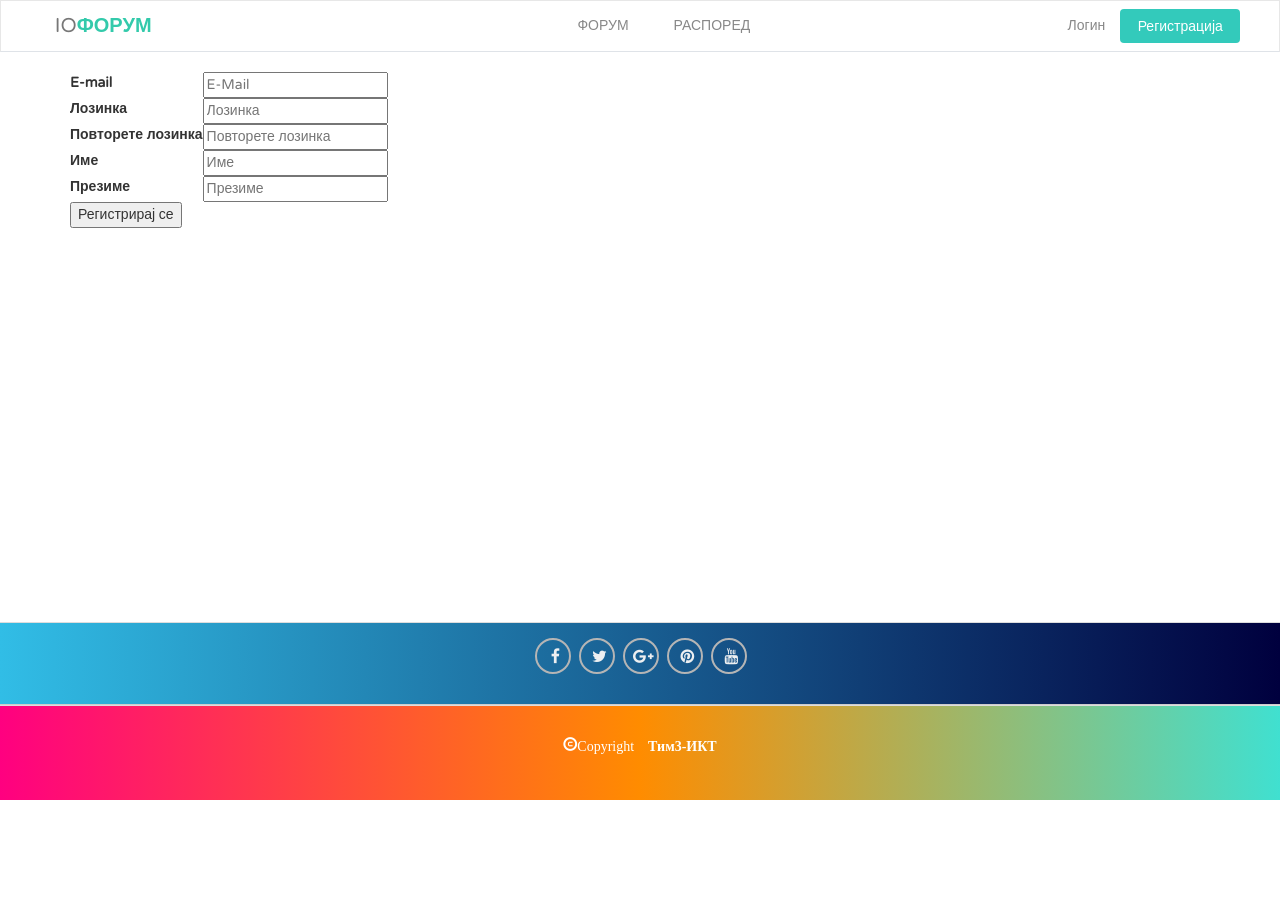
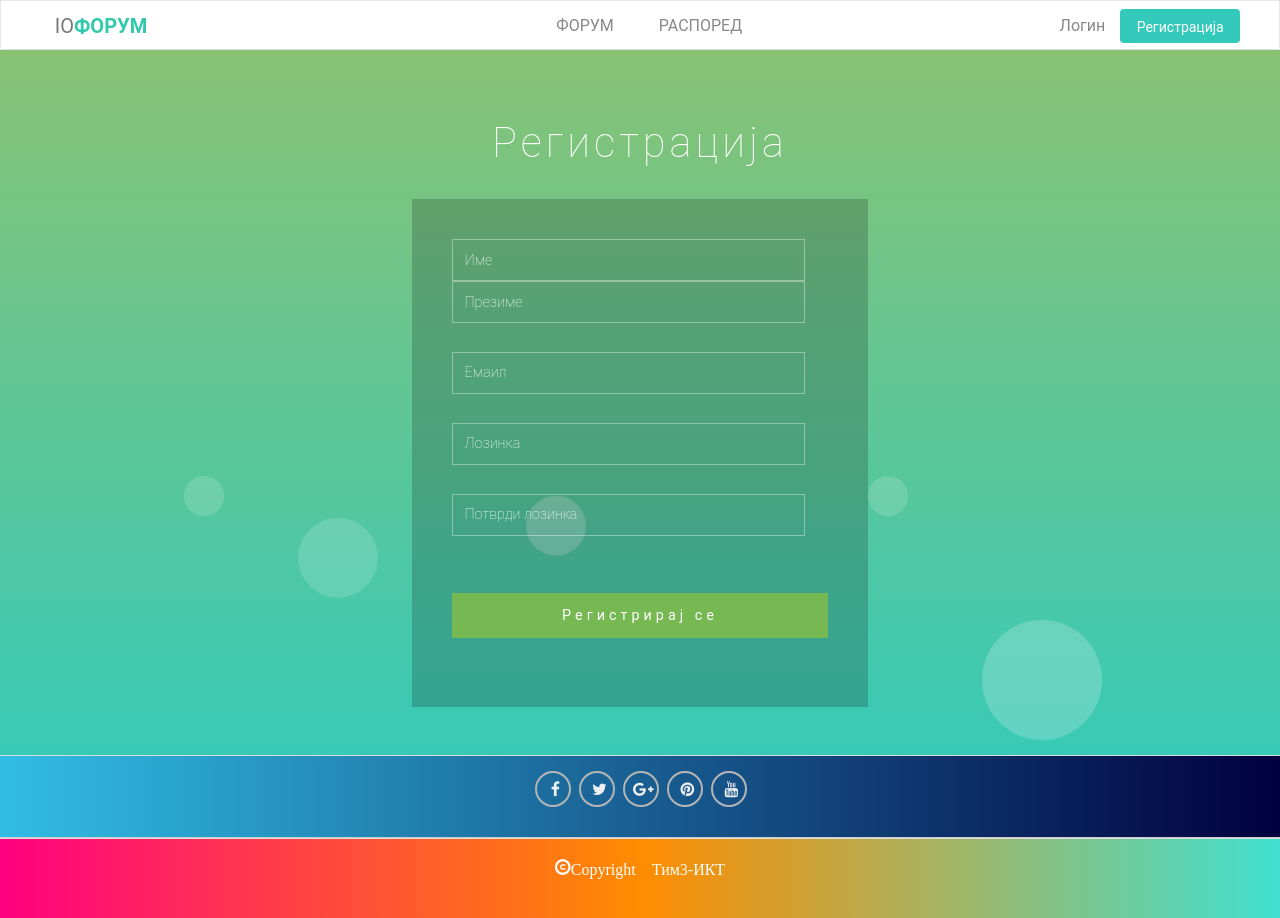
Before and after one commit to ikt-team-3/webapp, a Django app: page /register in a window 1280 px wide. Before the commit the page ends 800 px from the top, so only its background shows below. Run offline with Django 3.2, Linux system fonts and the light colour scheme; some libraries are stand-ins or nearby versions.

Commit message:
Add register and success templates

```diff
--- a/app/templates/app/register.html
+++ b/app/templates/app/register.html
@@ -4,57 +4,48 @@
 FINKIForum - Регистрација
 {% endblock %}
 
+{% block head %}
+{% load static %}
+<link rel="stylesheet" href="{% static "app/css/LoginRegistracija.css" %}">
+{% endblock %}
+
 {% block body %}
+<div class="main-w3layouts wrapper">
+    <h1>Регистрација</h1>
+    <div class="main-agileinfo">
+        <div class="agileits-top">
+            <form action="{% url 'register' %}" method="post">
+            	{% csrf_token %}
+                <input class="text" type="text" name="ime" placeholder="Име" required="">
+                <input class="text" type="text" name="prezime" placeholder="Презиме" required="">
+                <input class="text email" type="email" name="email" placeholder="Емаил" required="">
+                <input class="text" type="password" name="password" placeholder="Лозинка" required="">
+                <input class="text w3lpass" type="password" name="confirmpassword" placeholder="Потврди лозинка" required="">
+                <div class="wthree-text">
+                	<ul>
+					{% for error in errors %}
+					  <li>{{ error }}</li>
+					{% endfor %}
+					</ul>
+                    <div class="clear"> </div>
+                </div>
+                <input type="submit" value="Регистрирај се">
+            </form>
 
-{% for error in errors %}
-  <p>{{ error }}</p>
-{% endfor %}
-
-<form method="post" action="{% url 'register' %}">
-	{% csrf_token %}
-	<table>
-		<tr>
-		  <td>
-		  	<label for="email">E-mail</label>
-		  </td>
-		  <td>
-		  	<input id="email" name="email" type="email" placeholder="E-Mail">
-		  </td>
-		</tr>
-		<tr>
-		  <td>
-		  	<label for="password">Лозинка</label>
-		  </td>
-		  <td>
-		  	<input id="password" name="password" type="password" placeholder="Лозинка">
-		  </td>
-		</tr>
-		<tr>
-		  <td>
-		  	<label for="confirmpassword">Повторете лозинка</label>
-		  </td>
-		  <td>
-		  	<input id="confirmpassword" name="confirmpassword" type="password" placeholder="Повторете лозинка">
-		  </td>
-		</tr>
-        <tr>
-		  <td>
-		  	<label for="ime">Име</label>
-		  </td>
-		  <td>
-		  	<input id="ime" name="ime" type="text" placeholder="Име">
-		  </td>
-		</tr>
-        <tr>
-		  <td>
-		  	<label for="prezime">Презиме</label>
-		  </td>
-		  <td>
-		  	<input id="prezime" name="prezime" type="text" placeholder="Презиме">
-		  </td>
-		</tr>
-	</table>
-	<input type="submit" value="Регистрирај се" />
-</form>
+        </div>
+    </div>
+    <ul class="colorlib-bubbles">
+        <li></li>
+        <li></li>
+        <li></li>
+        <li></li>
+        <li></li>
+        <li></li>
+        <li></li>
+        <li></li>
+        <li></li>
+        <li></li>
+    </ul>
+</div>
 
 {% endblock %}
--- a/app/templates/app/successful_register.html
+++ b/app/templates/app/successful_register.html
@@ -6,6 +6,7 @@ FINKIForum - Почетна
 
 {% block body %}
 
-Успешна регистрација. Сега можете да се <a href="{% url 'login' %}">најавите</a>.
+<h1 style="text-align:center">Успешна регистрација.</h1>
+<h4 style="text-align:center">Сега можете да се <a href="{% url 'login' %}">најавите</a>.</h4>
 
 {% endblock %}
```
